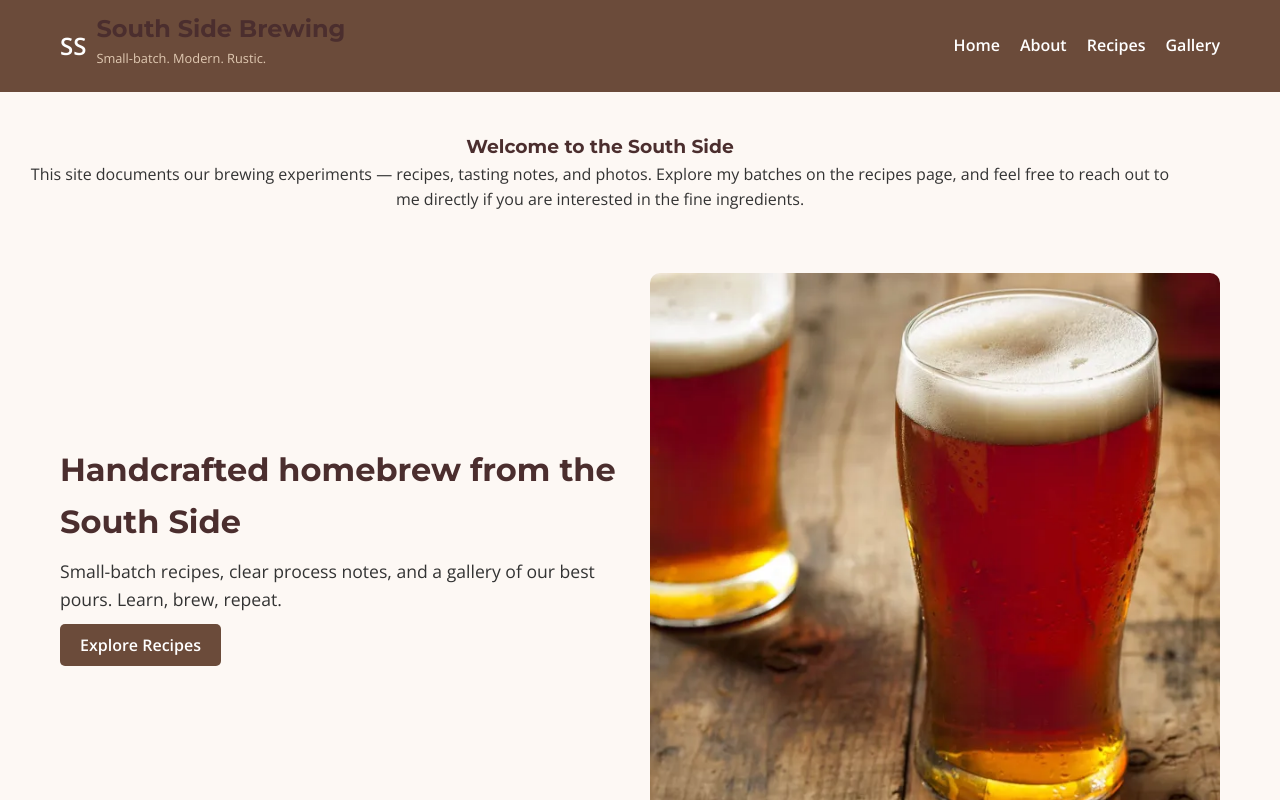
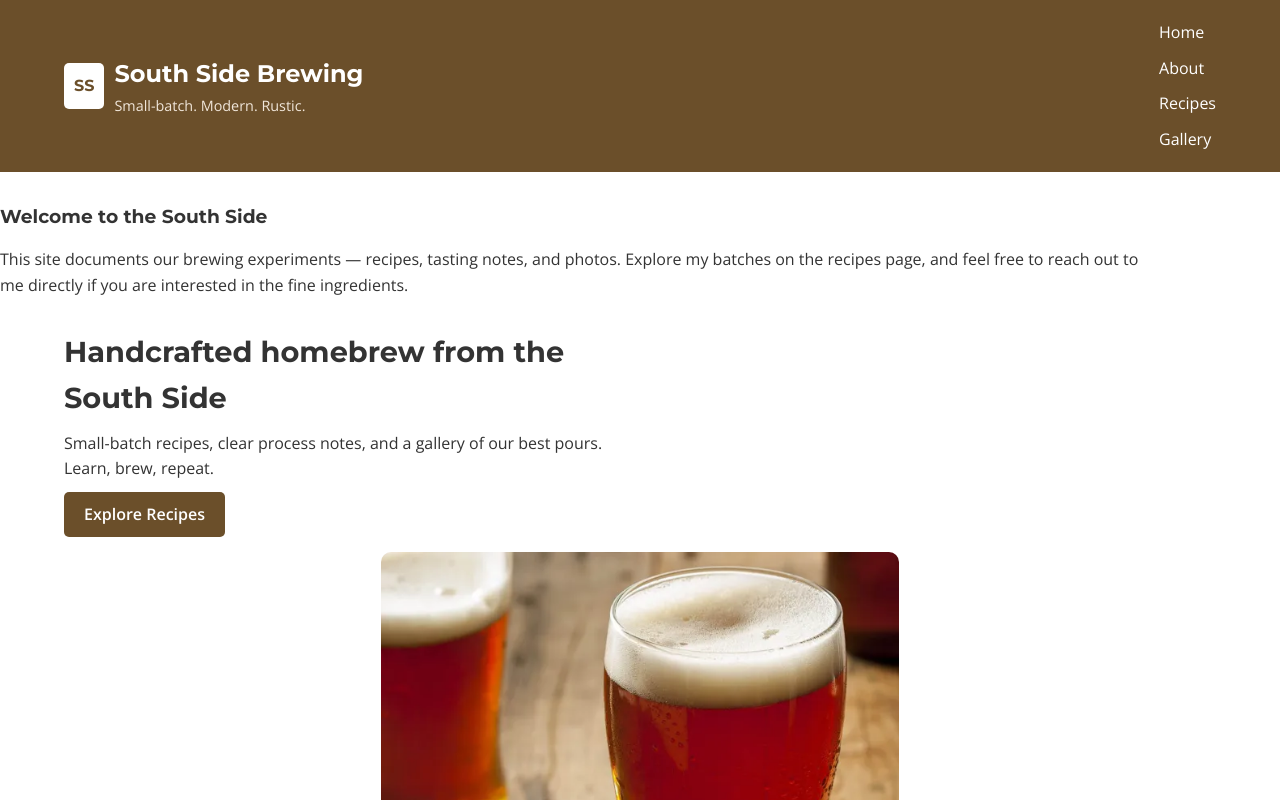
Before and after one commit to ajsouth/SouthSideBrewing, a plain HTML site: page index.html in a window 1280 px wide. Shown: the top 800 px of the page. Drawn offline with nearby package versions, Linux system fonts and the light colour scheme.

Commit message:
Update style.css

```diff
--- a/style.css
+++ b/style.css
@@ -1,6 +1,7 @@
-/* ==========================
+/* =========================
    Global Styles
-========================== */
+========================= */
+
 * {
   box-sizing: border-box;
   margin: 0;
@@ -11,171 +12,181 @@ body {
   font-family: 'Open Sans', sans-serif;
   line-height: 1.6;
   color: #333;
-  background-color: #fdf8f4;
+  background-color: #fff;
+}
+
+a {
+  text-decoration: none;
+  color: inherit;
 }
 
 .container {
+  width: 90%;
   max-width: 1200px;
   margin: 0 auto;
-  padding: 0 20px;
 }
 
-h1, h2, h3, h4 {
-  font-family: 'Montserrat', sans-serif;
-  color: #4b2e2e;
-}
+/* =========================
+   Header & Navigation
+========================= */
 
-p {
-  margin-bottom: 1em;
-}
-
-/* ==========================
-   Header & Navigation
-========================== */
 .site-header {
-  background-color: #6b4b3a;
+  background-color: #6b4f2a; /* rustic brown */
   color: #fff;
-  padding: 10px 0;
-  position: sticky;
-  top: 0;
-  z-index: 1000;
+  padding: 15px 0;
 }
 
 .header-inner {
   display: flex;
+  justify-content: space-between;
   align-items: center;
-  justify-content: space-between;
 }
 
 .brand {
   display: flex;
   align-items: center;
-  text-decoration: none;
-  color: #fff;
 }
 
 .logo-mark {
-  font-weight: 700;
-  font-size: 1.5rem;
+  background-color: #fff;
+  color: #6b4f2a;
+  font-weight: bold;
+  font-family: 'Montserrat', sans-serif;
+  padding: 10px;
+  border-radius: 5px;
   margin-right: 10px;
 }
 
 .brand-text h1 {
+  font-family: 'Montserrat', sans-serif;
   font-size: 1.5rem;
 }
 
 .brand-text .tag {
-  font-size: 0.8rem;
-  color: #e0c9b2;
+  font-size: 0.9rem;
+  font-weight: 400;
+  color: #f0e6da;
 }
 
+.nav-toggle {
+  font-size: 1.8rem;
+  background: none;
+  border: none;
+  color: #fff;
+  cursor: pointer;
+  display: block;
+}
+
+/* Menu - mobile first */
 .main-nav {
   display: none;
 }
 
 .nav-list {
   list-style: none;
+  flex-direction: column;
+  gap: 10px;
 }
 
-.nav-list li {
-  margin: 10px 0;
+.nav-list li a {
+  color: #fff;
+  padding: 5px 0;
+  display: block;
 }
 
-.nav-list a {
-  text-decoration: none;
-  color: #fff;
-  font-weight: 600;
+.nav-list li a.active {
+  text-decoration: underline;
 }
 
-.nav-list a:hover {
-  color: #e0c9b2;
-}
+/* =========================
+   Hero Section
+========================= */
 
-.nav-toggle {
-  background: none;
-  border: none;
-  color: #fff;
-  font-size: 1.8rem;
-  cursor: pointer;
-}
-
-/* ==========================
-   Hero Section
-========================== */
 .hero {
   display: flex;
   flex-direction: column;
   align-items: center;
-  text-align: center;
-  margin: 40px 0;
+  margin: 20px 0;
 }
 
-.hero-inner {
-  display: flex;
-  flex-direction: column;
-  align-items: center;
+.hero-text {
+  text-align: center;
+  margin-bottom: 15px;
 }
 
 .hero-text h2 {
-  font-size: 2rem;
+  font-family: 'Montserrat', sans-serif;
+  font-size: 1.8rem;
   margin-bottom: 10px;
 }
 
 .hero-text p {
-  font-size: 1.1rem;
-  margin-bottom: 20px;
+  font-size: 1rem;
 }
 
-.btn {
-  background-color: #6b4b3a;
+.hero .btn {
+  display: inline-block;
+  background-color: #6b4f2a;
   color: #fff;
   padding: 10px 20px;
-  text-decoration: none;
-  font-weight: 600;
   border-radius: 5px;
-}
-
-.btn:hover {
-  background-color: #8a6651;
+  margin-top: 10px;
+  font-weight: bold;
 }
 
 .hero-photo img {
   width: 100%;
-  max-width: 600px;
+  max-width: 500px;
+  height: auto;
   border-radius: 10px;
-  margin-top: 20px;
-  object-fit: cover;
+  display: block;
+  margin: 0 auto;
 }
 
-/* ==========================
+/* =========================
    Intro Section
-========================== */
+========================= */
+
 .intro {
-  margin: 40px 0;
-  text-align: center;
+  margin: 30px 0;
 }
 
-/* ==========================
-   Featured Brew
-========================== */
-.featured .cards {
+.intro h3 {
+  font-family: 'Montserrat', sans-serif;
+  margin-bottom: 15px;
+}
+
+.intro p {
+  font-size: 1rem;
+  line-height: 1.6;
+}
+
+/* =========================
+   Featured Brew / Cards
+========================= */
+
+.featured h3 {
+  font-family: 'Montserrat', sans-serif;
+  margin-bottom: 20px;
+}
+
+.cards {
   display: flex;
   flex-direction: column;
   gap: 20px;
 }
 
 .card {
-  background-color: #fff;
+  border: 1px solid #ddd;
   border-radius: 10px;
   overflow: hidden;
-  box-shadow: 0 4px 10px rgba(0,0,0,0.1);
-  text-align: center;
+  background-color: #f9f9f9;
 }
 
 .card img {
   width: 100%;
-  height: 300px;
-  object-fit: cover;
+  height: auto;
+  display: block;
 }
 
 .card-body {
@@ -183,72 +194,99 @@ p {
 }
 
 .card-body h4 {
+  font-family: 'Montserrat', sans-serif;
   margin-bottom: 10px;
-  font-size: 1.2rem;
 }
 
 .small-link {
-  text-decoration: none;
-  color: #6b4b3a;
-  font-weight: 600;
+  font-size: 0.9rem;
+  color: #6b4f2a;
+  font-weight: bold;
 }
 
-.small-link:hover {
-  color: #8a6651;
+/* =========================
+   About Page
+========================= */
+
+.about-image {
+  width: 100%;       /* matches text width */
+  max-width: 600px;  /* optional max width for desktop */
+  height: auto;
+  display: block;
+  margin: 20px auto 0; /* centered below text */
+  border-radius: 10px;
 }
 
-/* ==========================
-   About Image
-========================== */
-.about-image {
-  width: 100%;
-  max-width: 500px;
-  display: block;
-  margin: 20px auto 0;
-  border-radius: 10px;
-  object-fit: cover;
+/* =========================
+   Recipes Page
+========================= */
+
+#amber, #ipa, #lager {
+  margin-bottom: 20px;
 }
 
-/* ==========================
+/* =========================
+   Gallery Page
+========================= */
+
+.gallery img {
+  width: 100%;
+  height: auto;
+  border-radius: 10px;
+  margin-bottom: 15px;
+}
+
+/* =========================
    Footer
-========================== */
+========================= */
+
 .site-footer {
-  background-color: #6b4b3a;
+  background-color: #6b4f2a;
   color: #fff;
   padding: 20px 0;
-  text-align: center;
+  margin-top: 30px;
 }
 
 .footer-nav a {
-  text-decoration: none;
-  color: #e0c9b2;
-  margin: 0 5px;
+  color: #fff;
+  margin-right: 10px;
 }
 
-.footer-nav a:hover {
-  color: #fff;
-}
+/* =========================
+   Responsive Desktop Styles
+========================= */
 
-/* ==========================
-   Responsive
-========================== */
 @media (min-width: 768px) {
-  .hero-inner {
+  .nav-toggle {
+    display: none; /* hide hamburger on desktop */
+  }
+
+  .main-nav {
+    display: block;
+  }
+
+  .nav-list {
     flex-direction: row;
-    text-align: left;
+    justify-content: flex-end;
+    gap: 20px;
+  }
+
+  .hero {
+    flex-direction: row;
     justify-content: space-between;
+    align-items: center;
   }
 
   .hero-text {
-    flex: 1;
-    padding-right: 20px;
+    text-align: left;
+    max-width: 50%;
   }
 
-  .hero-photo {
-    flex: 1;
+  .hero-photo img {
+    max-width: 45%;
   }
 
-  .featured .cards {
+  .cards {
     flex-direction: row;
   }
 
@@ -256,27 +294,7 @@ p {
     flex: 1;
   }
 
-  /* Desktop navigation */
-  .nav-toggle {
-    display: none;
-  }
-
-  .main-nav {
-    display: block;
-  }
-
-  .nav-list {
-    display: flex;
-    gap: 20px;
-    margin: 0;
-  }
-
-  .nav-list li {
-    margin: 0;
+  .about-content {
+    flex-direction: column;
   }
 }
-
-/* Mobile menu active */
-.main-nav.active {
-  display: block;
-}
```
